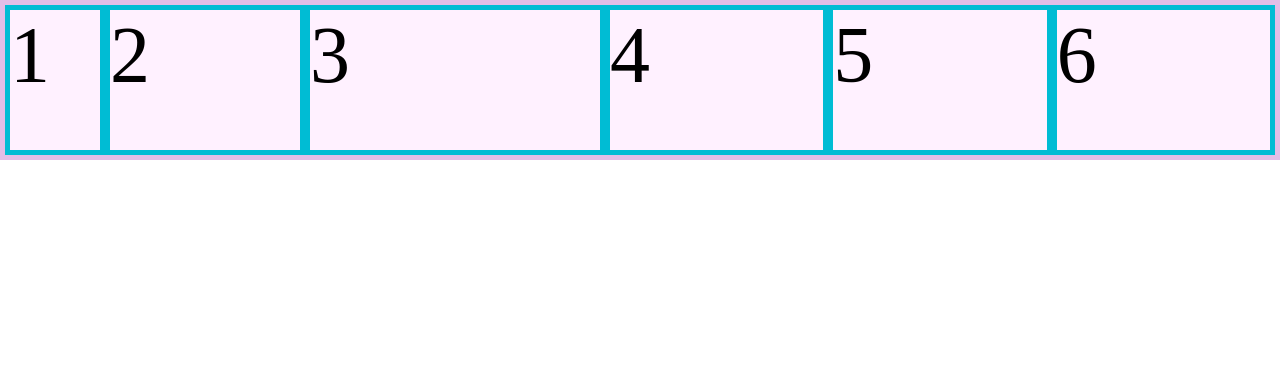
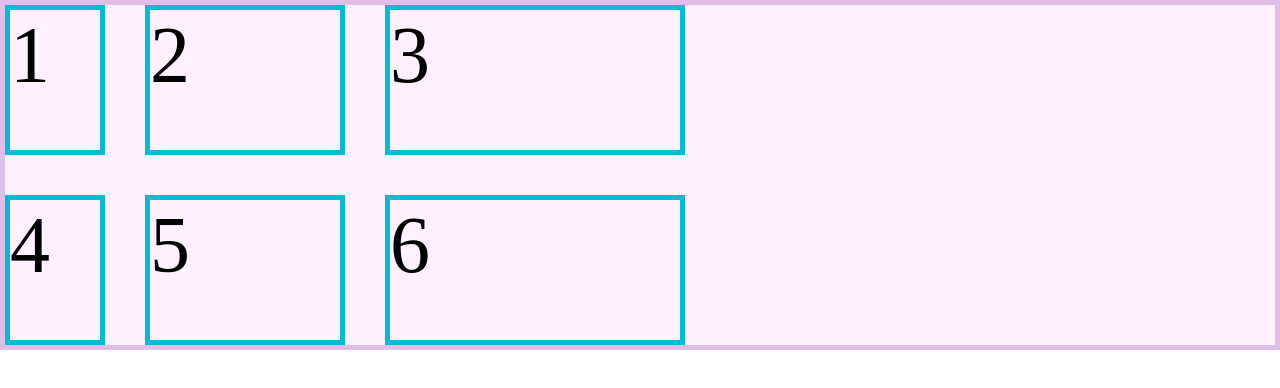
Before and after one commit to AngelDHackerman/cssGridBasico, a plain HTML site: page clase1/indexGrid.html in a window 1280 px wide. Drawn offline with Linux system fonts and the light colour scheme.

Commit message:
creados los archivos para el reto de la primer clase

```diff
--- a/style.css
+++ b/clase1/style.css
@@ -17,7 +17,10 @@ html {
   grid-template-columns: 100px 200px 300px;         /* no permite decir cuantas columnas va a tener y de que ancho sera cada una */
   /* grid-template-rows: 150px 250px; */            /* con esto le damos formato a las filas */
   grid-auto-rows: 150px;                            /* con esto le damos formato a las filas sin saber cuantas vamos a tener */
-  grid-auto-flow: column;                                 /* modificamos como se esta llenado nuestra grilla (por defecto esta en row) */
+  grid-auto-flow: row;                                 /* modificamos como se esta llenado nuestra grilla (por defecto esta en row) */
+  row-gap: 15px; /* agregamos espacios entre las las filas */
+  column-gap: 15px; /* agregamos espacios entre las las columnas */
+  gap: 40px; /* agregamos espacios entre las las columnas y filas */
 }
 .item {
   border: 5px solid #00bcd4;
```
Also changed, not shown: clase1/indexGrid.html (renamed from indexGrid.html), indexReto1.html (added), styleReto1.css (added).
